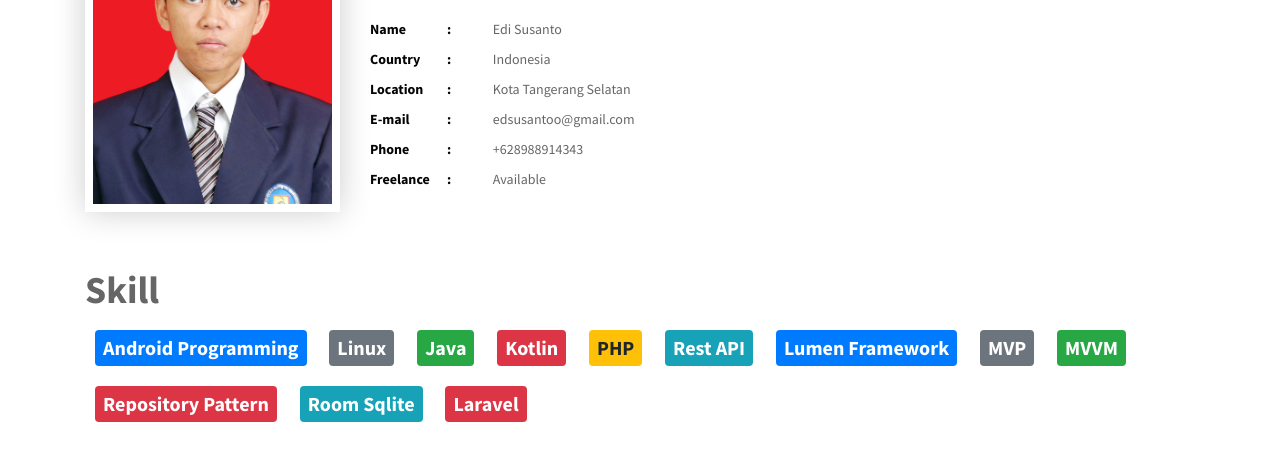
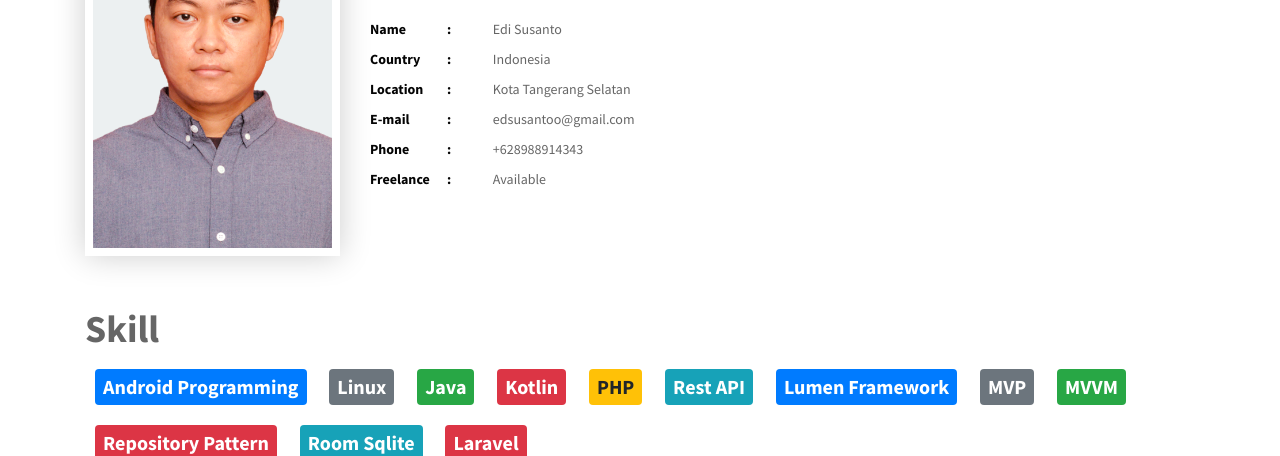
Before and after one commit to edsusantoo/edsusantoo.github.io, a plain HTML site: page index.html in a window 1280 px wide. Shown: the part 666-1122 px from the top of the page. Drawn offline with Linux system fonts and the light colour scheme; files whose address does not match are found by name.

Commit message:
update photo

```diff
--- a/index.html
+++ b/index.html
@@ -132,7 +132,7 @@
       <div class="row">
         <div class="col-lg-3 col-md-3 col-sm-12 col-xs-12">
           <div class="img-thumb wow fadeInLeft" data-wow-delay="0.3s">
-            <img class="img-fluid" src="assets/img/about/me.jpg" alt="edsusantoo">
+            <img class="img-fluid" src="assets/img/about/me.png" alt="edsusantoo">
           </div>
         </div>
         <div class="col-lg-9 col-md-9 col-sm-12 col-xs-12">
```
Also changed, not shown: assets/img/about/me.jpg (deleted), assets/img/about/me.png (added).
